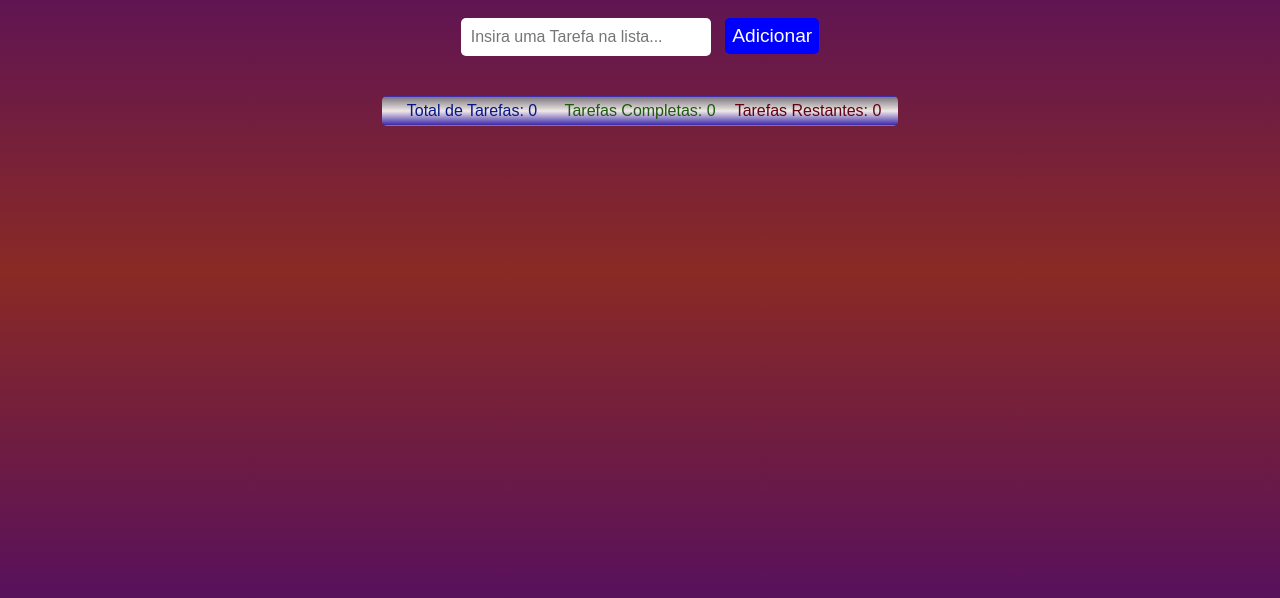
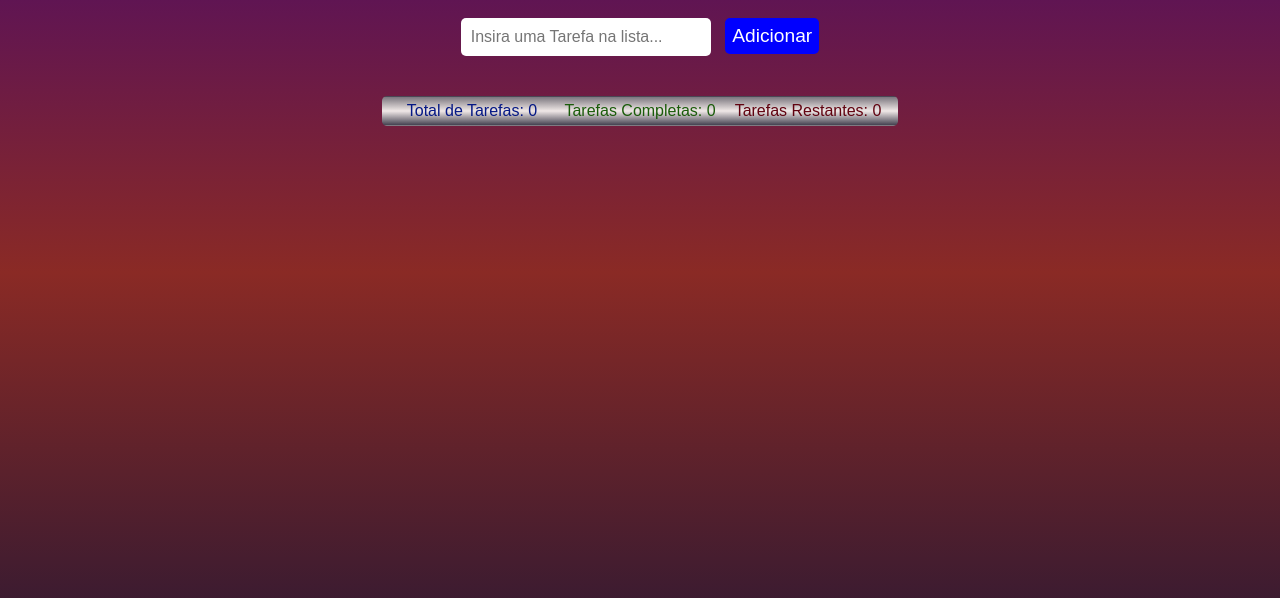
Before and after one commit to cleybsonol/DEVinHouse-Projeto1, a plain HTML site: page index.html in a window 1280 px wide. Shown: the part 128-726 px from the top of the page. Drawn offline with Linux system fonts and the light colour scheme.

Commit message:
alterando background color

```diff
--- a/css/style.css
+++ b/css/style.css
@@ -9,7 +9,7 @@
 body {
   display: flex;
   justify-content: center;
-  background: linear-gradient(#4c0b68, #8a2a25, #4c0b68);
+  background: linear-gradient(#4c0b68, #8a2a25, #2b1833);
   font-family: sans-serif;
 }
 
@@ -171,7 +171,7 @@ h1 {
   padding: 5px 5px;
   color: white;
   font-size: 1rem;
-  background: linear-gradient(#7b767e, #f0e8e7, #3b28aa);
+  background: linear-gradient(#7b767e, #f0e8e7, #444250);
   align-items: center;
   border-bottom: 10%;
   border-width: 1px;
```
